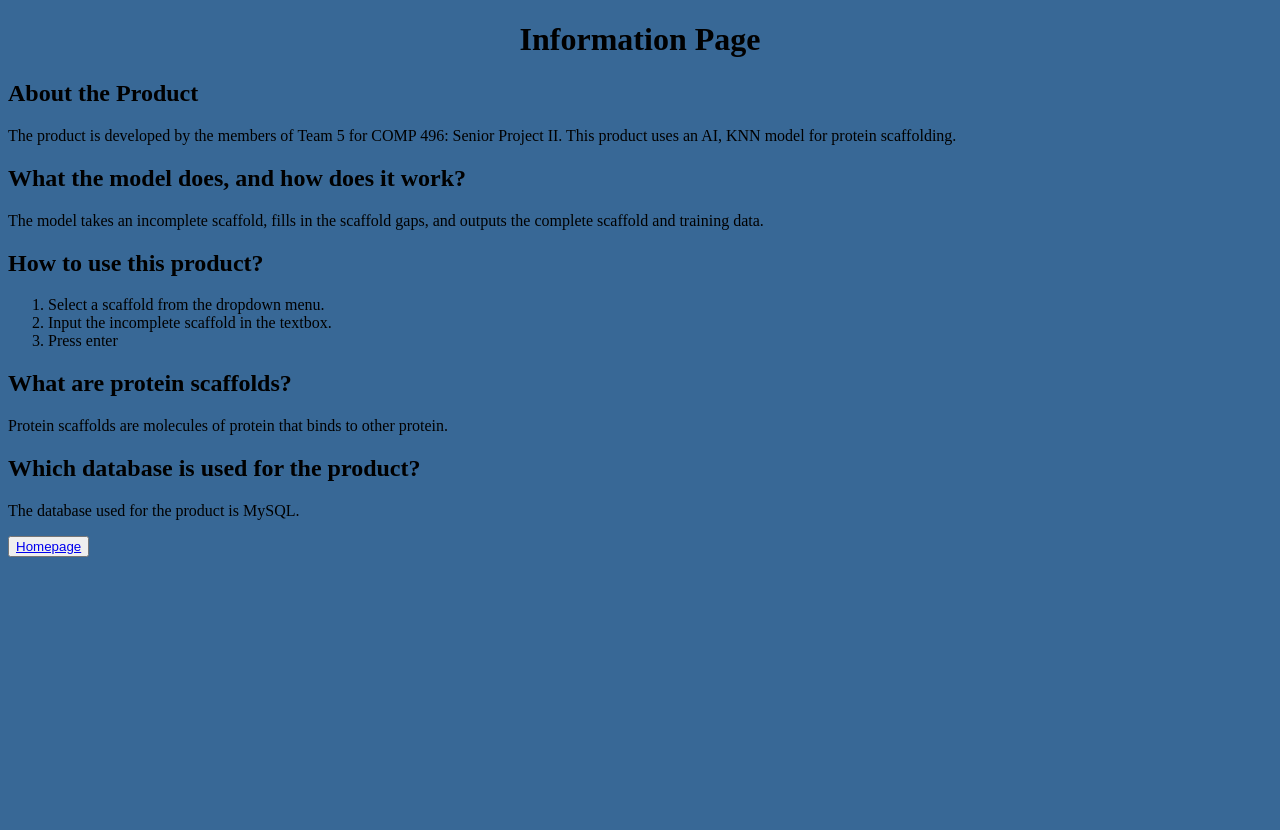
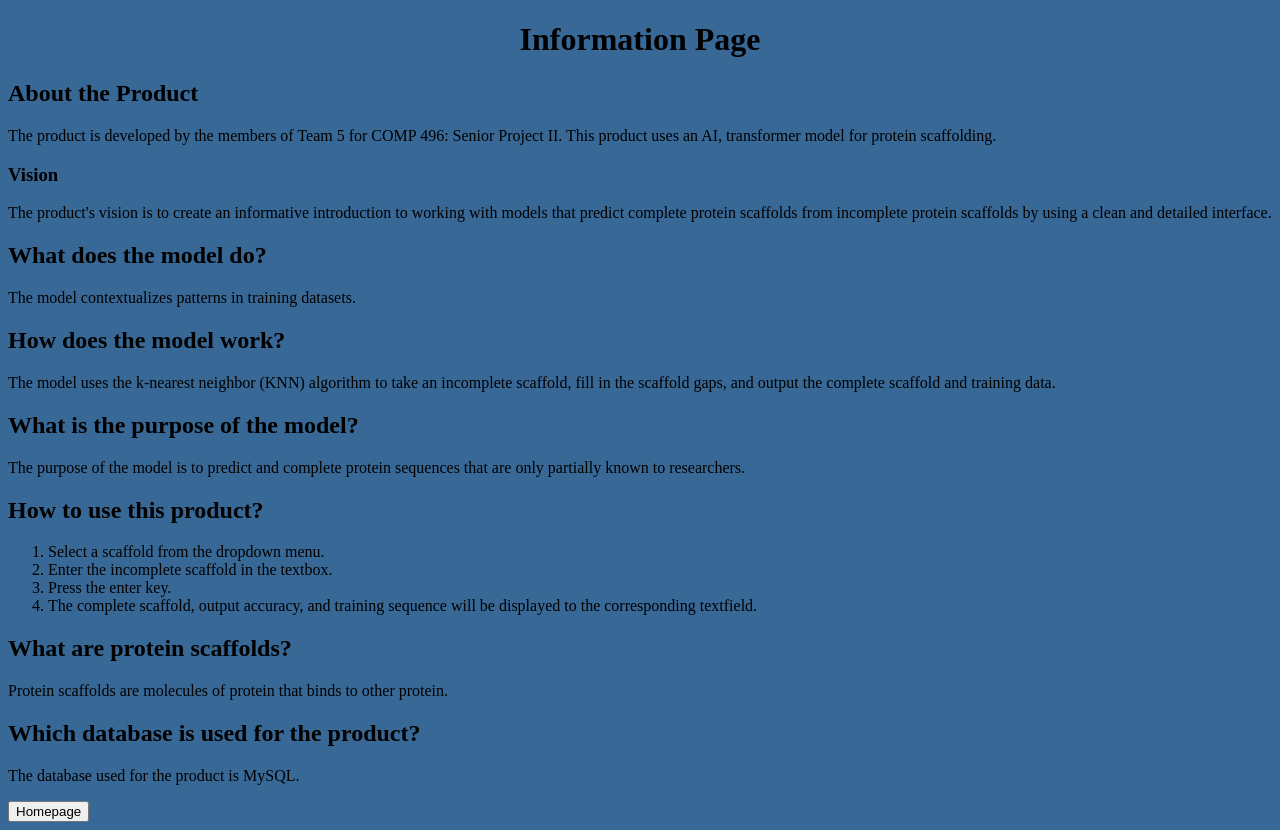
Before and after one commit to SyGitGud/ProteinSequencing, a Django app: template sequence/templates/information_page.html in a window 1280 px wide. Before the commit the page ends 557 px from the top, so only its background shows below. Run offline with Django 5.2, Linux system fonts and the light colour scheme; the template is opened without the code that fills it, so the values that code supplies are empty; parts of the project's set-up code (start-up, migrations or seed data) failed here and were passed over.

Commit message:
Update information_page.html

```diff
--- a/sequence/templates/information_page.html
+++ b/sequence/templates/information_page.html
@@ -17,18 +17,35 @@
 		<h2>About the Product</h2>
 		<p>
 			The product is developed by the members of Team 5 for COMP 496: Senior Project II. This product
-			uses an AI, KNN model for protein scaffolding.
+			uses an AI, transformer model for protein scaffolding.
 		</p>
-		<h2>What the model does, and how does it work?</h2>
+		<h3>Vision</h3>
 		<p>
-			The model takes an incomplete scaffold, fills in the scaffold gaps, and outputs the complete scaffold
-			and training data.
+			The product's vision is to create an informative introduction to working with models that predict
+			complete protein scaffolds from incomplete protein scaffolds by using a clean and detailed
+			interface.
+		</p>
+		<h2>What does the model do?</h2>
+		<p>The model contextualizes patterns in training datasets.</p>
+		<h2>How does the model work?</h2>
+		<p>
+			The model uses the k-nearest neighbor (KNN) algorithm to take an incomplete scaffold, fill in the
+			scaffold gaps, and output the complete scaffold and training data.
+		</p>
+		<h2>What is the purpose of the model?</h2>
+		<p>
+			The purpose of the model is to predict and complete protein sequences that are only partially
+			known to researchers.
 		</p>
 		<h2>How to use this product?</h2>
 		<ol>
 			<li>Select a scaffold from the dropdown menu.</li>
-			<li>Input the incomplete scaffold in the textbox.</li>
-			<li>Press enter</li>
+			<li>Enter the incomplete scaffold in the textbox.</li>
+			<li>Press the enter key.</li>
+			<li>
+				The complete scaffold, output accuracy, and training sequence will be displayed to the
+				corresponding textfield.
+			</li>
 			<!-- No submit button yet -->
 			<!--<li>Click submit.</li>-->
 		</ol>
@@ -36,6 +53,6 @@
 		<p>Protein scaffolds are molecules of protein that binds to other protein.</p>
 		<h2>Which database is used for the product?</h2>
 		<p>The database used for the product is MySQL.</p>
-		<button><a href="home.html">Homepage</a></button>
+		<a href="home.html"><button>Homepage</button></a>
 	</body>
 </html>
```
